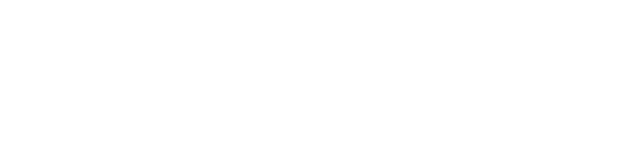
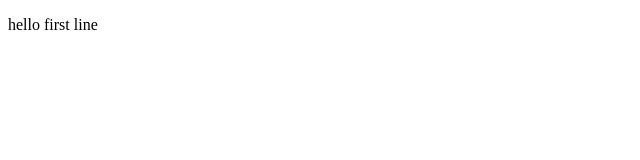
Before and after one commit to mrakhlaghi/Git-Github-Course, a plain HTML site: page index.html in a window 1280 px wide. Shown: the whole page, without its empty margins (0-640 px from the left). Drawn offline with Linux system fonts and the light colour scheme.

Commit message:
first line added

```diff
--- a/index.html
+++ b/index.html
@@ -7,6 +7,6 @@
     <title>Document</title>
 </head>
 <body>
-
+    <p>hello first line</p>
 </body>
 </html>
```
Also changed, not shown: index.js (line endings or trailing spaces).
